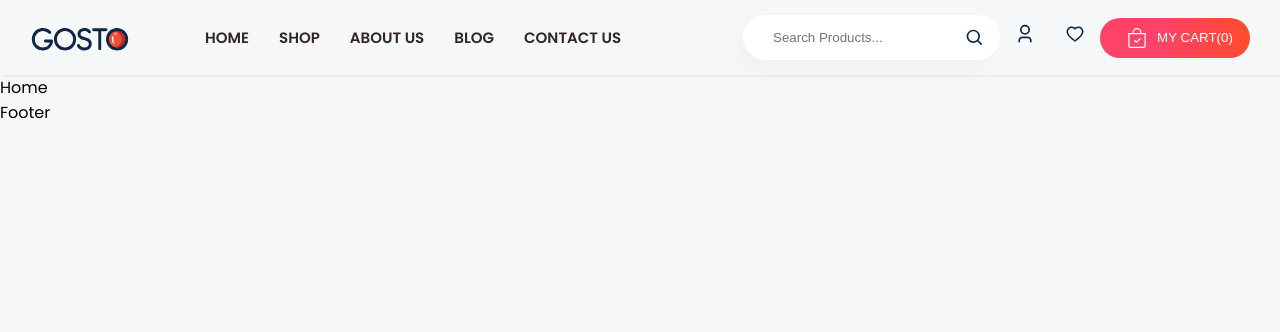
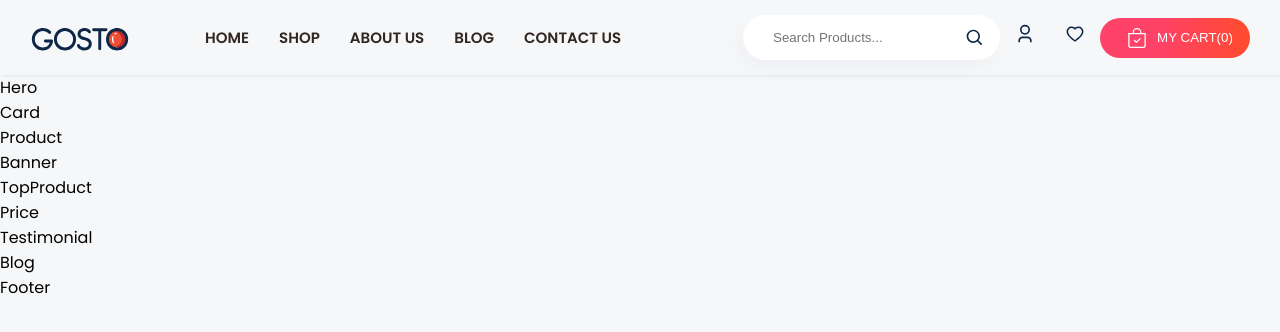
Before and after one commit to mehmetenfa/gosto-ecommerce, a React (Create React App) app: page / in a window 1280 px wide. Shown: the top 332 px of the page. Built offline with nearby package versions, Linux system fonts and the light colour scheme.

Commit message:
homePage

```diff
--- a/src/components/home/Home.jsx
+++ b/src/components/home/Home.jsx
@@ -1,7 +1,25 @@
-import React from 'react'
+import React from "react";
+import { Banner } from "./banner/Banner";
+import { Blog } from "./blog/Blog";
+import { Details } from "./details/Details";
+import { Card } from "./Hero/Card";
+import { Hero } from "./Hero/Hero";
+import { Price } from "./price/Price";
+import { Product } from "./product/Product";
+import { Testimonial } from "./testimonial/Testimonial";
+import { TopProduct } from "./top/TopProduct";
 
 export const Home = () => {
   return (
-    <div>Home</div>
-  )
-}
+    <>
+      <Hero />
+      <Card />
+      <Product />
+      <Banner />
+      <TopProduct />
+      <Price />
+      <Testimonial />
+      <Blog />
+    </>
+  );
+};
```
